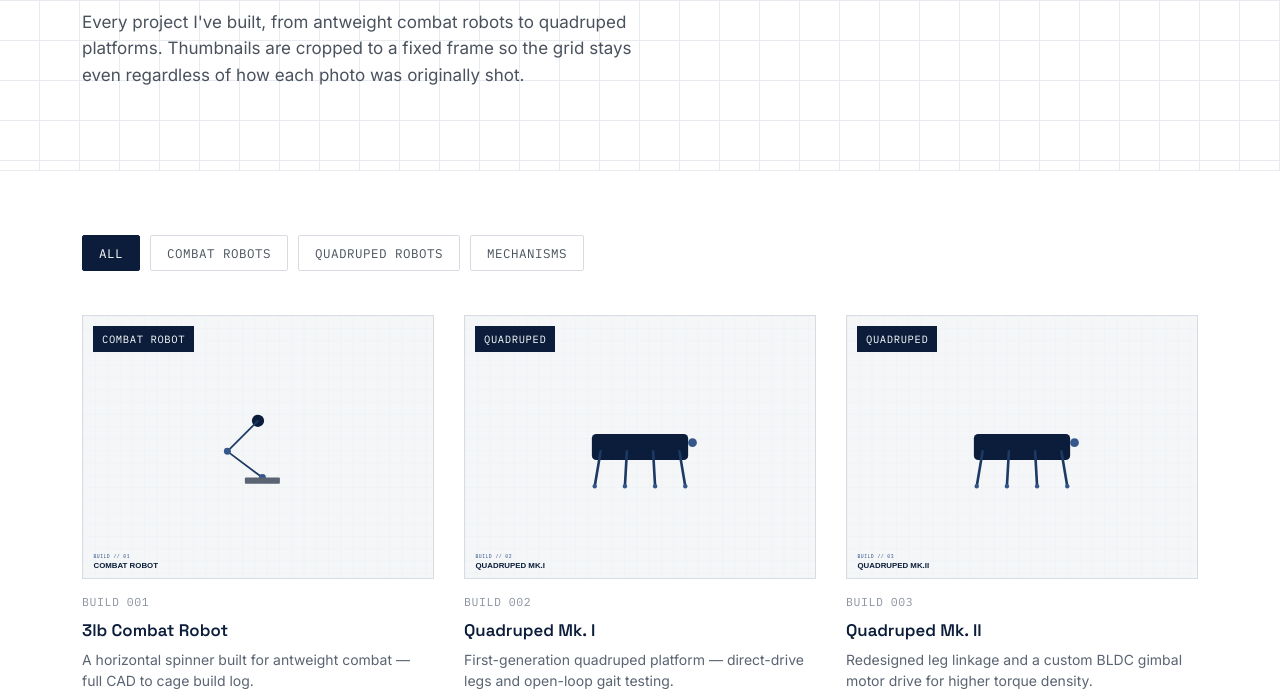
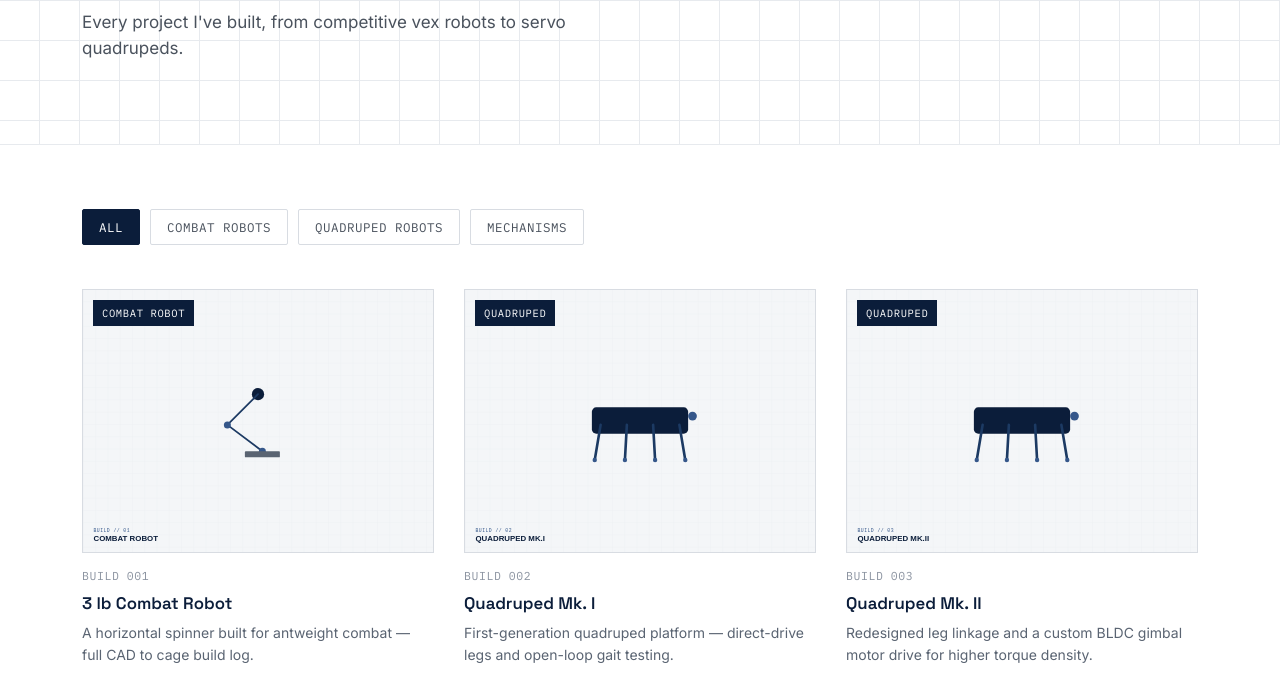
Before and after one commit to bennettfisherross-design/bennettfisherross-design.github.io, a plain HTML site: page projects.html in a window 1280 px wide. Shown: the part 232-925 px from the top of the page. Drawn offline with Linux system fonts and the light colour scheme.

```diff
--- a/projects.html
+++ b/projects.html
@@ -38,9 +38,7 @@
       <p class="eyebrow">Build Log</p>
       <h1 style="font-size: clamp(2rem, 3.4vw, 2.9rem);">All Projects</h1>
       <p class="lede">
-        Every project I've built, from antweight combat robots to quadruped platforms.
-        Thumbnails are cropped to a fixed frame so the grid stays even regardless of how
-        each photo was originally shot.
+        Every project I've built, from competitive vex robots to servo quadrupeds.
       </p>
     </div>
   </section>
@@ -64,7 +62,7 @@
             <img src="assets/projects/thumb-battlebot.svg" alt="Antweight combat robot with horizontal spinner">
           </div>
           <div class="meta"><span class="build-no">BUILD 001</span></div>
-          <h3>3lb Combat Robot</h3>
+          <h3>3 lb Combat Robot</h3>
           <p>A horizontal spinner built for antweight combat — full CAD to cage build log.</p>
         </a>
 
```
Also changed, not shown: index.html (+2 -2 lines).
